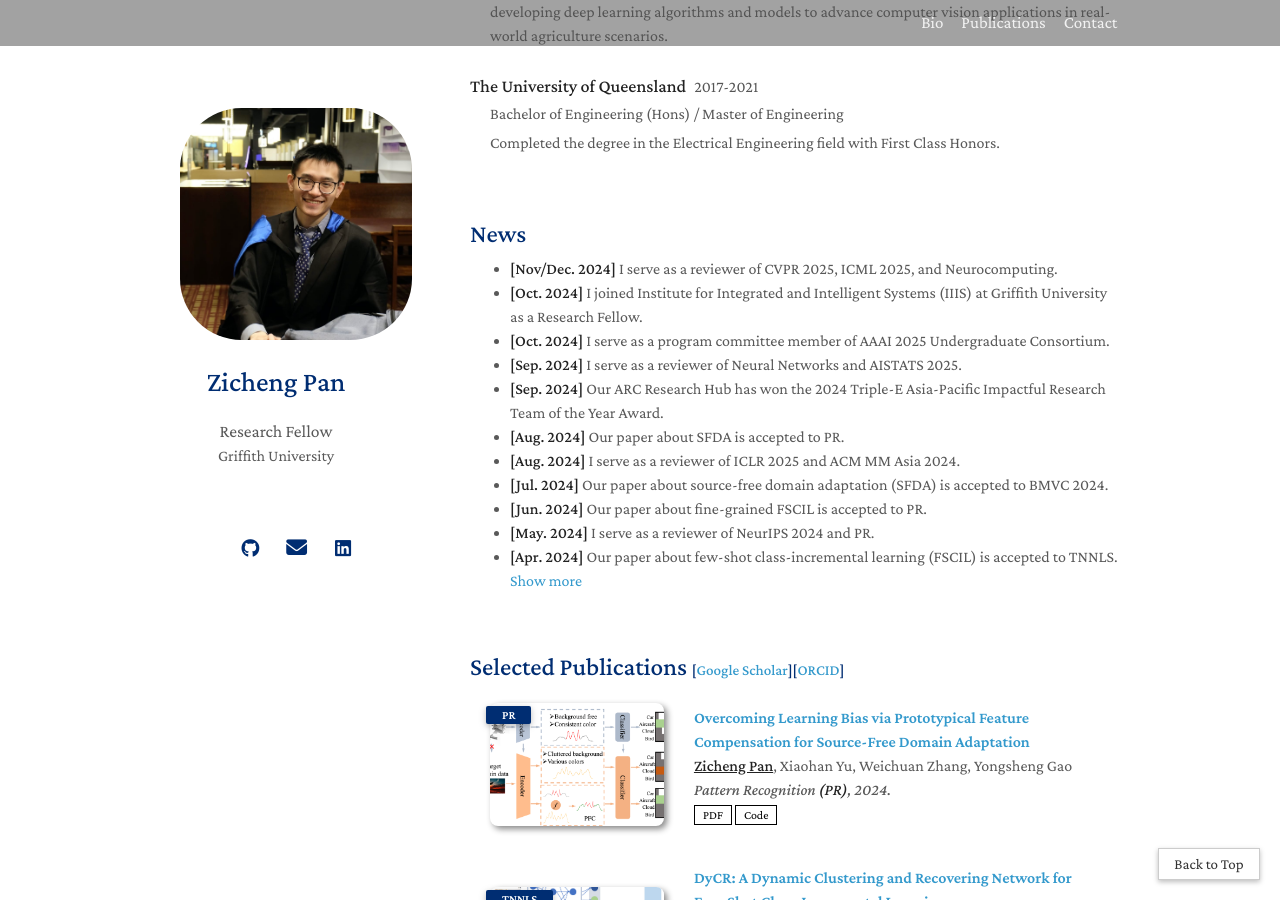
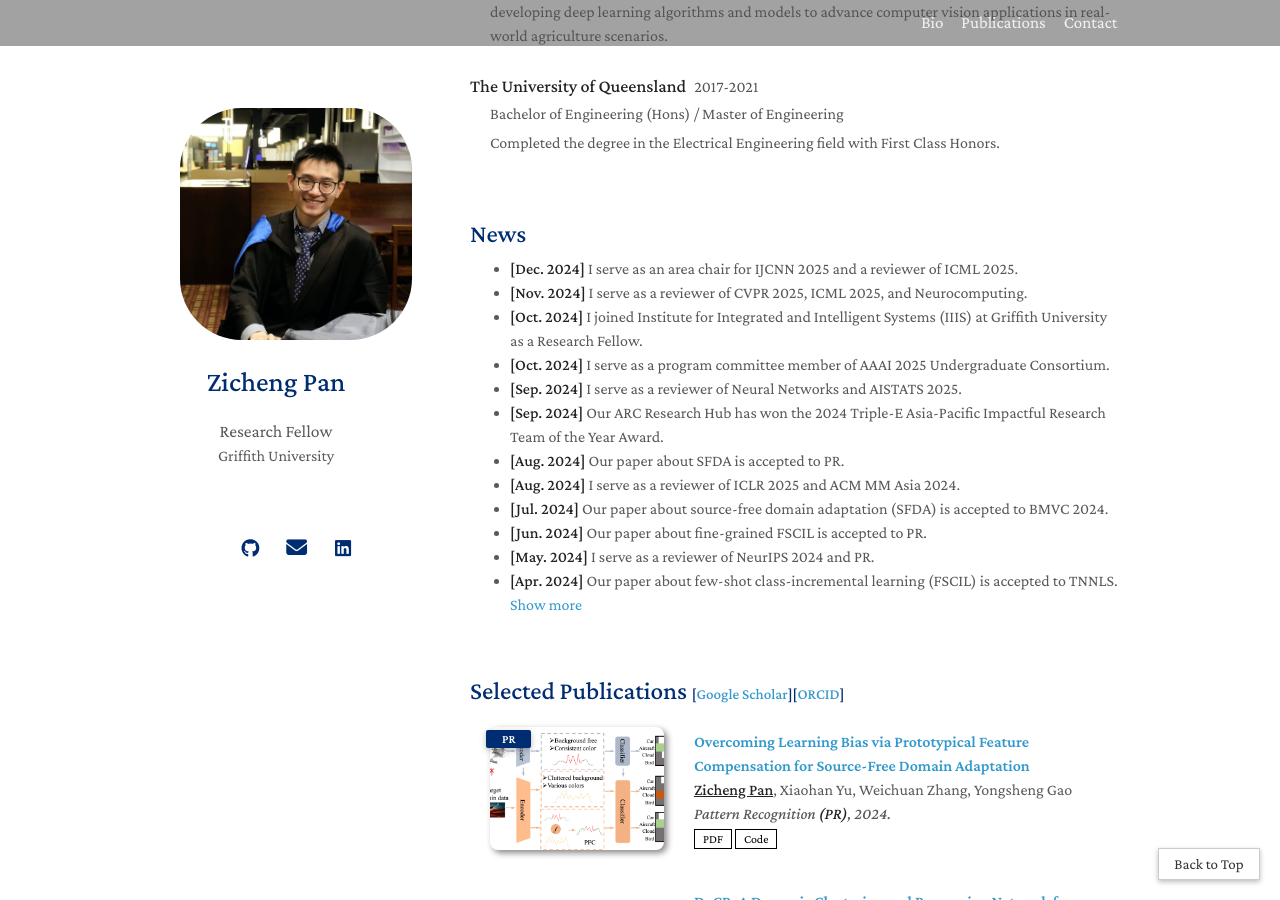
Before and after one commit to zichengpan/zichengpan.github.io, a Jekyll site: the page built from index.md, in a window 1280 px wide and 900 px high, scrolled down 521 px. Built offline with Jekyll 4.4.1, drawn with Linux system fonts in a browser that asks for light colours; a style sheet for code colours, icons or effects is not loaded; some of the changed text lies outside the part shown.

Commit message:
2024finalboardcast

```diff
--- a/_includes/news.md
+++ b/_includes/news.md
@@ -3,7 +3,8 @@
 <h2 style="margin: 60px 0px 10px;">News</h2>
 
 <ul>
-<li><strong>[Nov/Dec. 2024]</strong> I serve as a reviewer of CVPR 2025, ICML 2025, and Neurocomputing.</li>
+<li><strong>[Dec. 2024]</strong> I serve as an area chair for IJCNN 2025 and a reviewer of ICML 2025.</li>
+<li><strong>[Nov. 2024]</strong> I serve as a reviewer of CVPR 2025, ICML 2025, and Neurocomputing.</li>
 <li><strong>[Oct. 2024]</strong> I joined Institute for Integrated and Intelligent Systems (IIIS) at Griffith University as a Research Fellow.</li>
 <li><strong>[Oct. 2024]</strong> I serve as a program committee member of AAAI 2025 Undergraduate Consortium.</li>
 <li><strong>[Sep. 2024]</strong> I serve as a reviewer of Neural Networks and AISTATS 2025.</li>
--- a/_includes/services.md
+++ b/_includes/services.md
@@ -28,6 +28,14 @@
 
 </ul>
 
+<h4 style="margin:0 10px 0;">Area Chair</h4>
+
+<ul style="margin:0 0 5px;">
+  <li>International Joint Conference on Neural Networks (IJCNN), 2025</li>
+
+</ul>
+
+
 <h4 style="margin:0 10px 0;">Conference Reviewers</h4>
 
 <ul style="margin:0 0 5px;">
```
